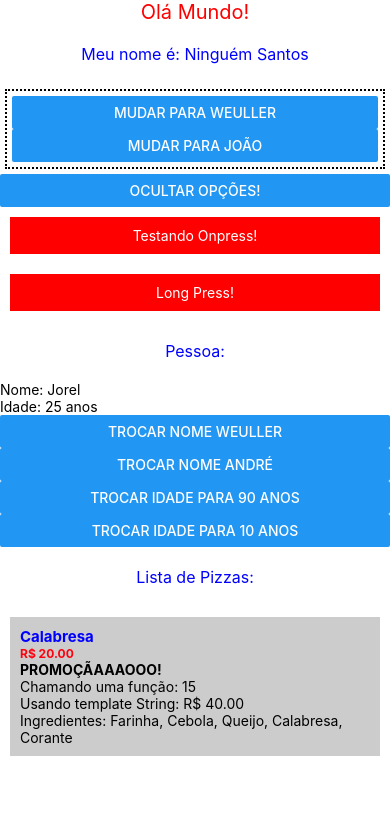
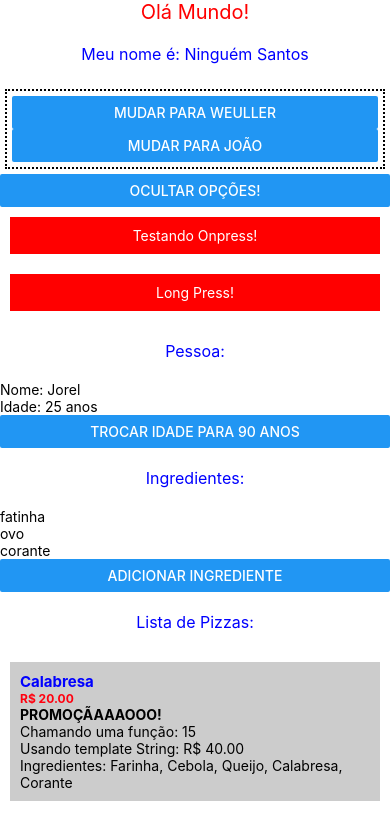
Before and after one commit to weullermarcos/b7web_react_native_1, a React Native app: screen / in a window 390 px wide. Shown: the top 840 px of the page. Built offline with nearby package versions, Linux system fonts and the light colour scheme.

Commit message:
Trocando valores em uma state de Array

```diff
--- a/App.tsx
+++ b/App.tsx
@@ -23,6 +23,21 @@ const App = () =>{
       altura: 1.85,
       peso: 96
    });
+
+   //Criando state com array
+   const [ingredientes, setIngredientes] = useState<string[]>([
+      'fatinha',
+      'ovo',
+      'corante'
+   ]);
+
+
+   //Ação para adicionar um novo ingrediente ao array de ingredientes
+   const handleNovoIngrediente = () => {
+
+      //os ... permite clonar um array inteiro e só adicionar o que for necessário
+      setIngredientes([...ingredientes, 'Leite']);
+   }
 
 
    //Função para trocar o nome da pessoa pelo nome recebido
@@ -115,11 +130,17 @@ const App = () =>{
       <Text>Nome: {pessoa.nome}</Text>
       <Text>Idade: {pessoa.idade} anos</Text>
 
-      <Button title="Trocar nome Weuller" onPress={() => trocaNome('Weuller')}/>
-      <Button title="Trocar nome André" onPress={() => trocaNome('André')}/>
+      <Button title="Trocar idade para 90 anos" onPress={() => trocaIdade(90)}/>
 
-      <Button title="Trocar idade para 90 anos" onPress={() => trocaIdade(90)}/>
-      <Button title="Trocar idade para 10 anos" onPress={() => trocaIdade(10)}/>
+      <Text style={styles.subtitulo}>Ingredientes:</Text>
+      <View>
+         {ingredientes.map((item, index) => (
+            <Text key={index}>{item}</Text>
+         ))}
+      </View>
+
+      <Button title="Adicionar ingrediente" onPress={handleNovoIngrediente}/>
+
 
       <Text style={styles.subtitulo}>Lista de Pizzas:</Text>
 
```
